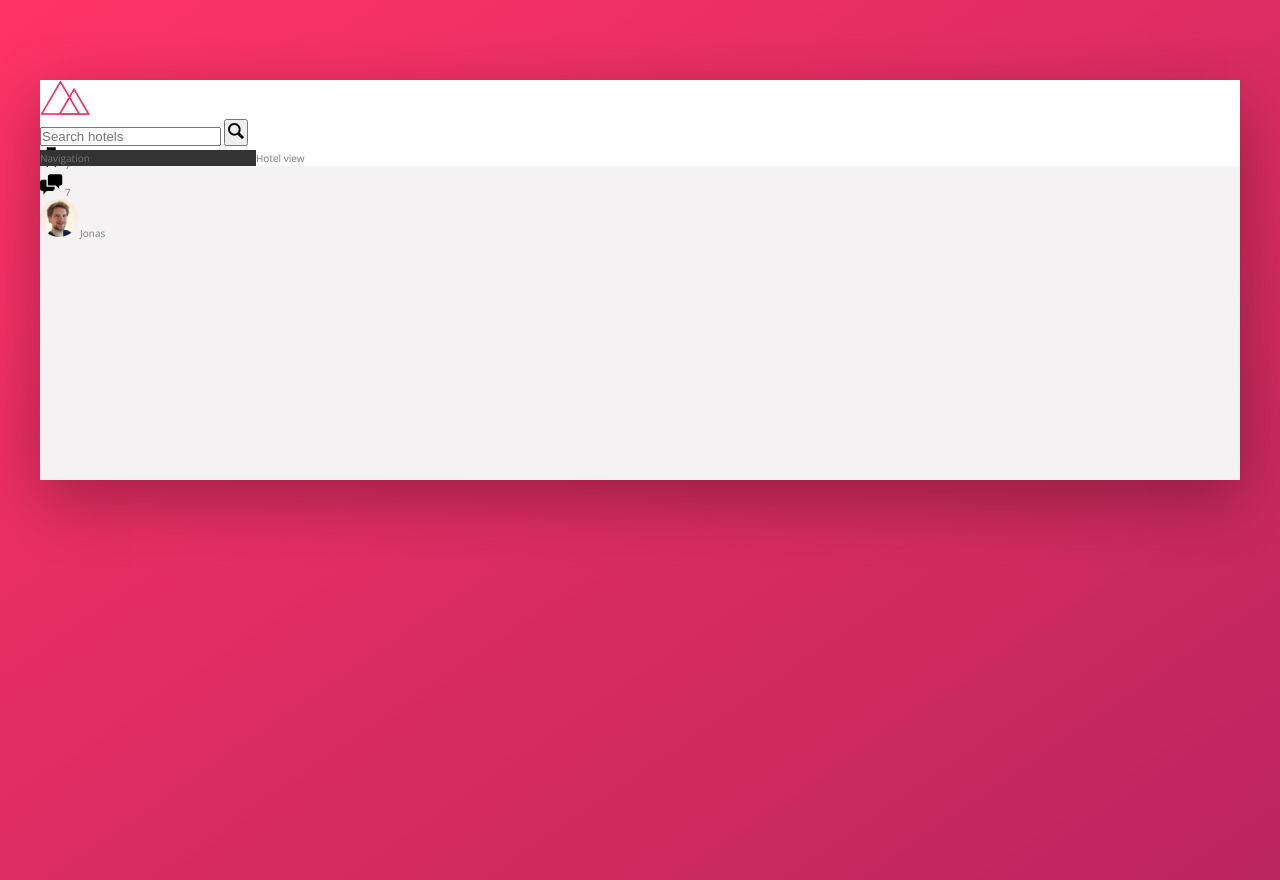
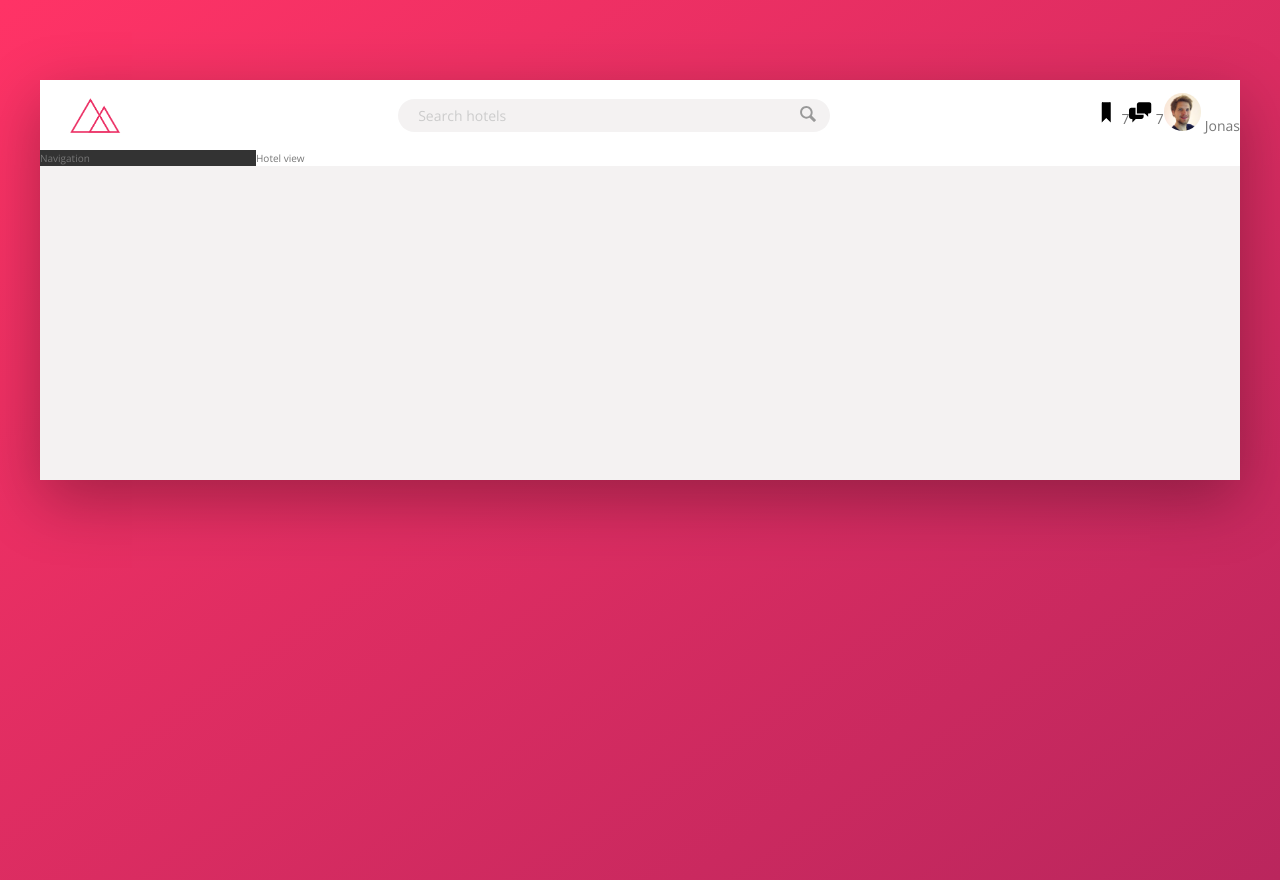
Before and after one commit to NaraeJang/02-SASS-Trillo, a website: page index.html in a window 1280 px wide. Drawn offline with nearby package versions, Linux system fonts and the light colour scheme.

Commit message:
Building the Header - Part 2

```diff
--- a/sass/_components.scss
+++ b/sass/_components.scss
@@ -2,20 +2,65 @@
 // LOGO
 .logo {
   height: 3.5rem;
+  margin-left: 3rem;
 }
 
 //////////////////////////////////////////
 // SEARCH
 .search {
+  flex: 0 0 40%;
+
+  display: flex;
+  align-items: center;
+  justify-content: center;
+
   &__input {
+    width: 90%;
+    padding: 0.7rem 2rem;
+    border-radius: 100px;
+    margin-right: -3.25rem;
+
+    font-family: inherit;
+    font-size: inherit;
+    color: inherit;
+
+    background-color: var(--cc-grey-light-2);
+    border: none;
+
+    transition: all 0.2s ease-in;
+
+    &:focus {
+      outline: none;
+      width: 100%;
+
+      background-color: var(--cc-grey-light-3);
+    }
+
+    &::-webkit-input-placeholder {
+      font-weight: 100;
+      color: var(--cc-grey-light-4);
+    }
+  }
+
+  &__input:focus + &__button {
+    background-color: var(--cc-grey-light-3);
   }
 
   &__button {
+    border: none;
+    background-color: var(--cc-grey-light-2);
+
+    &:focus {
+      outline: none;
+      transform: translateY(2px);
+    }
   }
 
   &__icon {
     height: 2rem;
     width: 2rem;
+
+    fill: var(--cc-grey-dark-3);
   }
 }
 
@@ -23,6 +68,9 @@
 // USER NAVIGATION
 
 .user-nav {
+  display: flex;
+  align-items: center;
+
   &__icon-box {
   }
   &__icon {
--- a/sass/_layout.scss
+++ b/sass/_layout.scss
@@ -13,6 +13,12 @@
 
   background-color: #fff;
   border-bottom: var(--cc-grey-light-2);
+
+  display: flex;
+  justify-content: space-between;
+  align-items: center;
+
+  font-size: 1.4rem;
 }
 
 .content {
```
Also changed, not shown: css/style.css.
